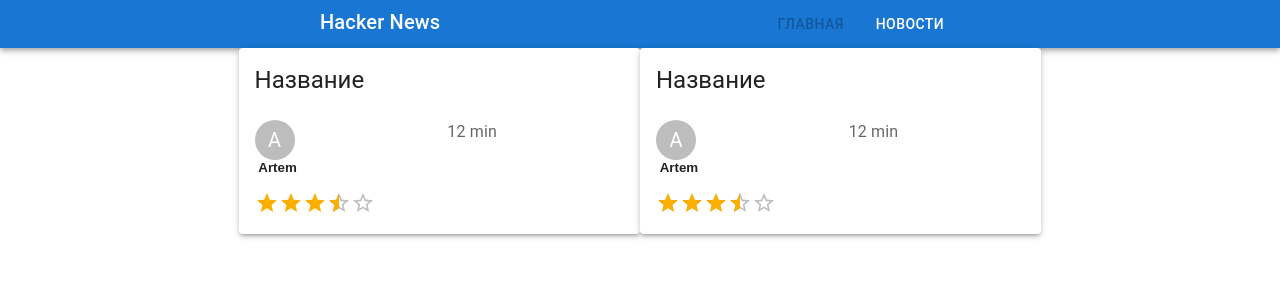
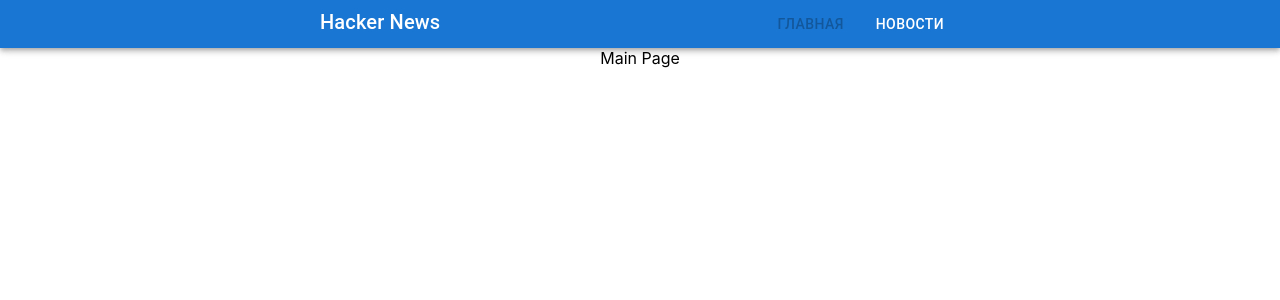
Before and after one commit to lifeIP/hacker-news, a React (Create React App) app: page / in a window 1280 px wide. Shown: the top 300 px of the page. Built offline with nearby package versions, Linux system fonts and the light colour scheme.

Commit message:
Добавлена навигация по сайту

```diff
--- a/package.json
+++ b/package.json
@@ -16,6 +16,7 @@
     "@types/react-dom": "^19.0.0",
     "react": "^19.1.1",
     "react-dom": "^19.1.1",
+    "react-router-dom": "^7.8.0",
     "react-scripts": "5.0.1",
     "typescript": "^4.4.2",
     "web-vitals": "^2.1.0"
--- a/src/App.tsx
+++ b/src/App.tsx
@@ -1,38 +1,32 @@
 import React from 'react';
 import logo from './logo.svg';
 import './App.css';
+
+import { BrowserRouter, Route, Routes, useNavigate } from 'react-router-dom';
+
 import { Box } from '@mui/material';
+
 import Header from './components/Header/Header';
 import NewsCard from './components/NewsCard/NewsCard';
 import Center from './components/Center/Center';
+import MainPage from './pages/MainPage/MainPage';
+import NewsPage from './pages/NewsPage/NewsPage';
+
+
 
 function App() {
 
-  function onPageSelected(pageIndex: number) {
-    console.log("Выбрана страница с индексом: %d", pageIndex);
-  }
-
-
   return (
     <Box>
-      <Header onPageSelected={onPageSelected} />
-      <Center>
-        <Box display={"flex"}>
-          <NewsCard
-            title={"Название"}
-            rating={3.28}
-            author={"Artem"}
-            publishedAt={"12 min"}
-          />
-          <NewsCard
-            title={"Название"}
-            rating={3.28}
-            author={"Artem"}
-            publishedAt={"12 min"}
-          />
-        </Box>
-
-      </Center>
+      <BrowserRouter>
+        <Header/>
+        <Center>
+          <Routes>
+            <Route path="/" element={<MainPage />} />
+            <Route path="/news" element={<NewsPage />} />
+          </Routes>
+        </Center>
+      </BrowserRouter>
     </Box>
   );
 }
--- a/src/components/Header/Header.tsx
+++ b/src/components/Header/Header.tsx
@@ -1,19 +1,18 @@
 import * as React from 'react';
 import { AppBar, Toolbar, Typography, Button, Box } from '@mui/material';
+import { useNavigate } from 'react-router-dom';
 
 
 const pages = ['Главная', 'Новости'];
 
-interface HeaderProps {
-  onPageSelected: (pageIndex: number) => void;
-}
 
-export default function Header({ onPageSelected }: HeaderProps) {
+export default function Header() {
+    const navigate = useNavigate();
     const [activePage, setActivePage] = React.useState('Главная');
 
     const handleClick = (page: string, index: number) => () => {
         setActivePage(page);
-        onPageSelected(index);
+        navigate(index==0? "/":"/news");
     };
 
     return (
--- a/src/pages/MainPage/MainPage.tsx
+++ b/src/pages/MainPage/MainPage.tsx
@@ -4,6 +4,6 @@ import * as React from 'react';
 export default function MainPage(){
 
     return(<>
-
+        Main Page
     </>);
 }
--- a/src/pages/NewsPage/NewsPage.tsx
+++ b/src/pages/NewsPage/NewsPage.tsx
@@ -4,6 +4,6 @@ import * as React from 'react';
 export default function NewsPage(){
 
     return(<>
-
+        News Page
     </>);
 }
```
Also changed, not shown: 1 other file (tests, documents, lock files or other folders).
